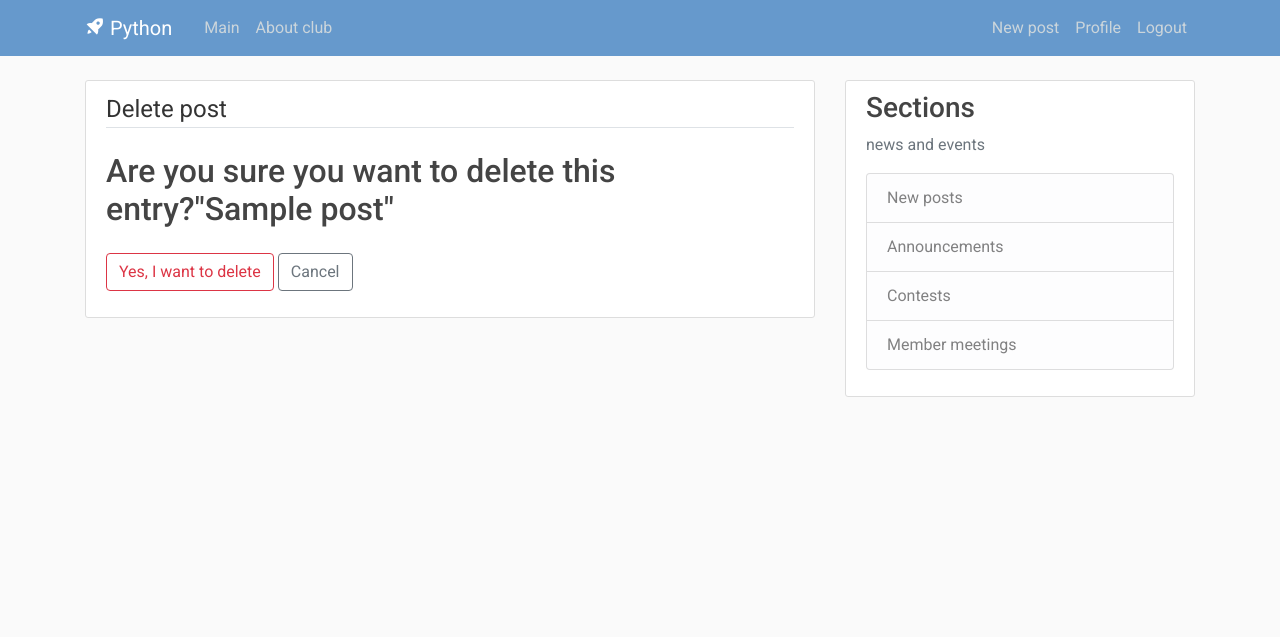
After one commit to seefalert/django_site, a Django app: page /post/1/delete/ in a window 1280 px wide. The commit adds this page. Shown: the top 637 px of the page. Run offline with Django 4.2, Linux system fonts and the light colour scheme; a user stored in the database is signed in; tables that the repository leaves empty hold one stand-in row (values such as "Sample post"); some libraries are stand-ins or nearby versions.

Commit message:
Added ability to create and delete posts

```diff
--- a/mysite/blog/templates/blog/base.html
+++ b/mysite/blog/templates/blog/base.html
@@ -8,10 +8,8 @@
     <meta name="viewport" content="width=device-width, initial-scale=1, shrink-to-fit=no">
 
     <!-- Bootstrap, иконки и шрифт -->
-    <link rel="stylesheet" href="https://maxcdn.bootstrapcdn.com/bootstrap/4.0.0/css/bootstrap.min.css"
-          integrity="sha384-Gn5384xqQ1aoWXA+058RXPxPg6fy4IWvTNh0E263XmFcJlSAwiGgFAW/dAiS6JXm" crossorigin="anonymous">
-    <link href='http://fonts.googleapis.com/css?family=Roboto:400,100,100italic,300,300italic,400italic,500,500italic,700,700italic,900italic,900'
-          rel='stylesheet' type='text/css'>
+     <link rel="stylesheet" href="https://maxcdn.bootstrapcdn.com/bootstrap/4.0.0/css/bootstrap.min.css" integrity="sha384-Gn5384xqQ1aoWXA+058RXPxPg6fy4IWvTNh0E263XmFcJlSAwiGgFAW/dAiS6JXm" crossorigin="anonymous">
+     <link href='http://fonts.googleapis.com/css?family=Roboto:400,100,100italic,300,300italic,400italic,500,500italic,700,700italic,900italic,900' rel='stylesheet' type='text/css'>
      <link rel="stylesheet" type="text/css" href="{% static 'blog/main.css' %}">
      <link href='https://unpkg.com/boxicons@2.1.2/css/boxicons.min.css' rel='stylesheet'>
 
@@ -38,6 +36,7 @@
                     <!-- Правая часть навигационной панели -->
                     <div class="navbar-nav">
                         {% if user.is_authenticated %}
+                        <a class="nav-item nav-link" href="{% url 'post-create' %}">New post</a>
                         <a class="nav-item nav-link" href="{% url 'profile' %}">Profile</a>
                         <a class="nav-item nav-link" href="{% url 'logout' %}">Logout</a>
                         {% else %}
--- /dev/null
+++ b/mysite/blog/templates/blog/post_confirm_delete.html
@@ -0,0 +1,16 @@
+{% extends "blog/base.html" %}
+{% block content %}
+    <div class="content-section">
+        <form method="POST">
+            {% csrf_token %}
+            <fieldset class="form-group">
+                <legend class="border-bottom mb-4">Delete post</legend>
+                <h2>Are you sure you want to delete this entry?"{{ object.title }}"</h2>
+            </fieldset>
+            <div class="form-group">
+                <button class="btn btn-outline-danger" type="submit">Yes, I want to delete</button>
+                <a class="btn btn-outline-secondary" href="{% url 'post-detail' object.id %}">Cancel</a>
+            </div>
+        </form>
+    </div>
+{% endblock content %}
```
Lines whose indentation alone changed are shown as unchanged.
